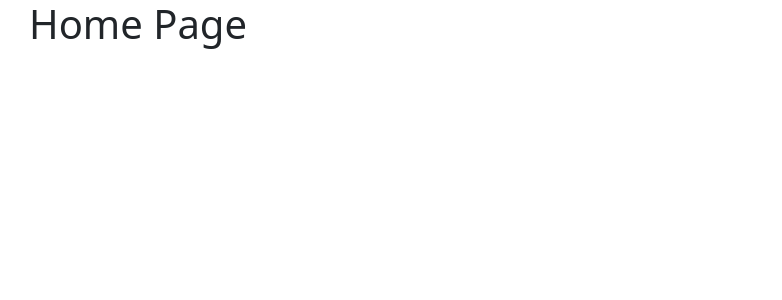
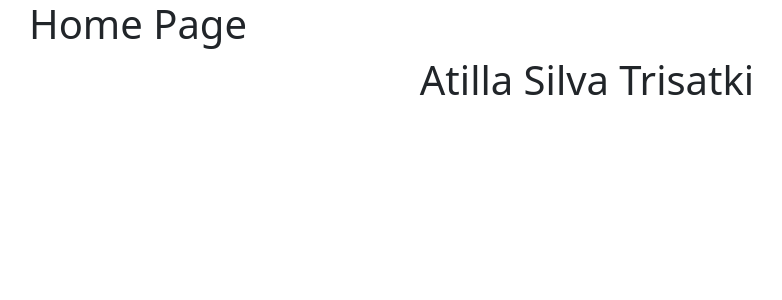
Before and after one commit to fahmialfareza/reactjs-collab-km4, a React (Create React App) app: page / in a window 1280 px wide. Shown: the top 300 px of the page, without its empty margins (53-835 px from the left). Built offline with nearby package versions, Linux system fonts and the light colour scheme.

Commit message:
feature: atilla page

```diff
--- a/src/App.js
+++ b/src/App.js
@@ -1,12 +1,14 @@
 import "bootstrap/dist/css/bootstrap.min.css";
 import { BrowserRouter, Route, Routes } from "react-router-dom";
 import Home from "./pages/Home";
+import AtillaPage from "./pages/AtillaPage";
 
 function App() {
   return (
     <BrowserRouter>
       <Routes>
         <Route path="/" element={<Home />} />
+        <Route path="/atilla" element={<AtillaPage />} />
       </Routes>
     </BrowserRouter>
   );
--- /dev/null
+++ b/src/pages/AtillaPage.jsx
@@ -0,0 +1,16 @@
+import React from "react";
+import { Container, Row, Col } from "react-bootstrap";
+
+function AtillaPage() {
+  return (
+    <Container>
+      <Row>
+        <Col>
+          <h1 className="text-center">Atilla Silva Trisatki</h1>
+        </Col>
+      </Row>
+    </Container>
+  );
+}
+
+export default AtillaPage;
--- a/src/pages/Home.jsx
+++ b/src/pages/Home.jsx
@@ -1,11 +1,13 @@
 import React from "react";
 import { Container } from "react-bootstrap";
 import Homepage from "../components/Homepage";
+import AtillaPage from "./AtillaPage";
 
 function Home() {
   return (
     <Container>
       <Homepage />
+      <AtillaPage />
     </Container>
   );
 }
```
